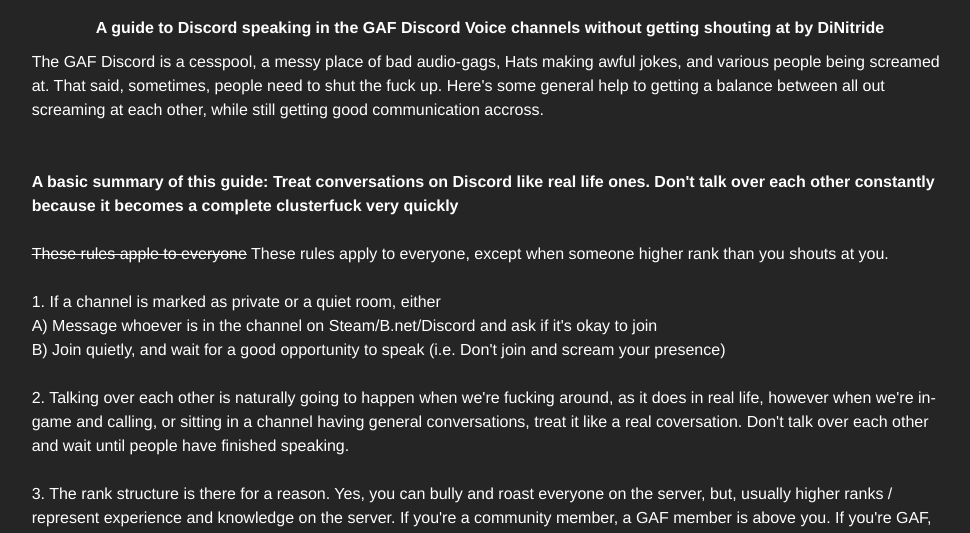
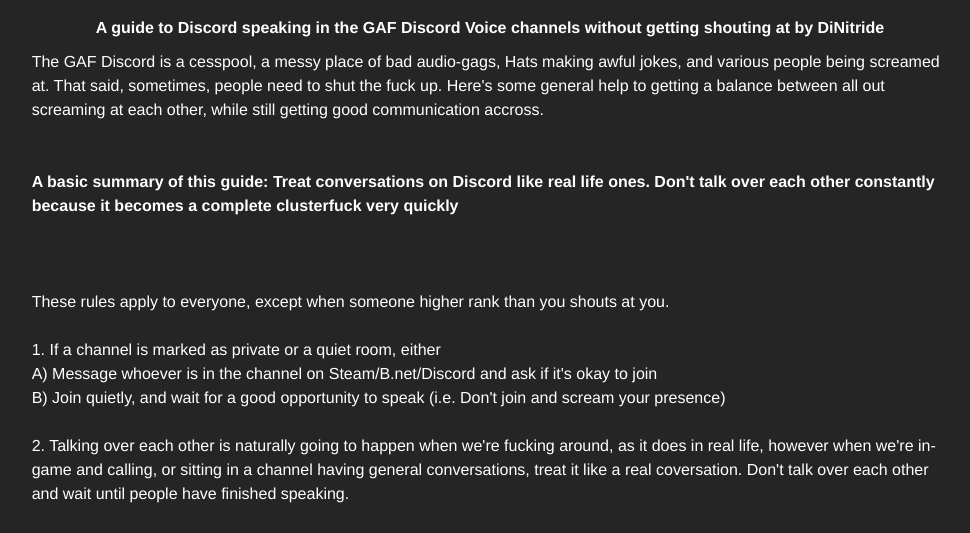
Before and after one commit to DiNitride/GAF-Website, a plain HTML site: page discord_etiquette.html in a window 1280 px wide. Shown: the part 558-1091 px from the top of the page, without its empty margins (150-1120 px from the left). Drawn offline with nearby package versions, Linux system fonts and the light colour scheme.

Commit message:
Removed shit yolk

```diff
--- a/discord_etiquette.html
+++ b/discord_etiquette.html
@@ -39,7 +39,8 @@
                     <b>A basic summary of this guide: Treat conversations on Discord like real life ones. Don't talk over each other constantly because it becomes a complete clusterfuck very quickly</b>
 
                     <br><br>
-                    <del>These rules apple to everyone</del> These rules apply to everyone, except when someone higher rank than you shouts at you.
+                    <br><br>
+                    These rules apply to everyone, except when someone higher rank than you shouts at you.
 
                     <br><br>
                     1. If a channel is marked as private or a quiet room, either <br> A) Message whoever is in the channel on Steam/B.net/Discord and ask if it's okay to join<br>B) Join quietly, and wait for a good opportunity to speak (i.e. Don't join and scream your presence)
```
